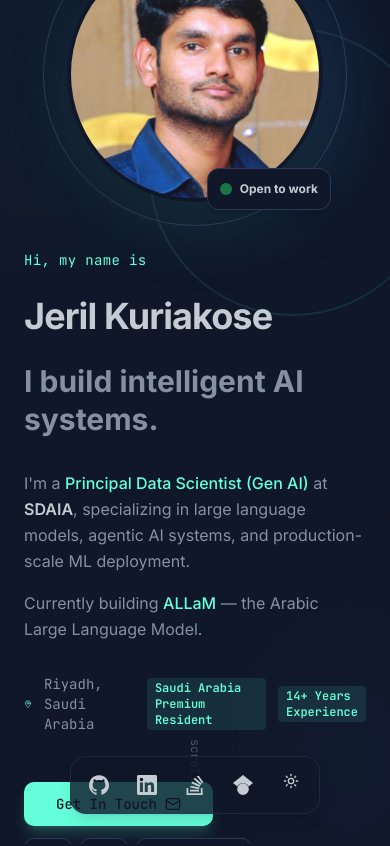
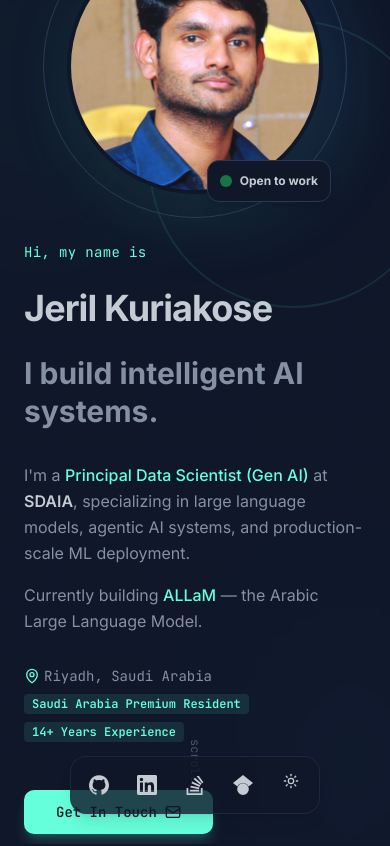
Before and after one commit to jerilkuriakose/jerilkuriakose.github.io, a Next.js app: page / in a window 390 px wide. Shown: the top 846 px of the page. Built offline with nearby package versions, Linux system fonts and the light colour scheme.

Commit message:
Fix mobile layout for location/experience badges in hero section
- Add flex-wrap to allow badges to wrap on small screens
- Group MapPin icon with location text to prevent awkward breaks
- Add whitespace-nowrap to badges to keep text together
- Add flex-shrink-0 to icon to prevent shrinking

```diff
--- a/app/page.tsx
+++ b/app/page.tsx
@@ -246,13 +246,15 @@ export default function Home() {
 
             {/* Location Row */}
             <BlurFade delay={BLUR_FADE_DELAY * 5}>
-              <div className="flex items-center gap-3 text-sm font-mono text-muted-foreground py-2">
-                <MapPin className="h-4 w-4 text-primary" />
-                <span>{DATA.location}</span>
-                <span className="px-2 py-0.5 bg-primary/10 text-primary rounded text-xs font-semibold ml-2">
+              <div className="flex flex-wrap items-center gap-2 text-sm font-mono text-muted-foreground py-2">
+                <span className="flex items-center gap-1">
+                  <MapPin className="h-4 w-4 text-primary flex-shrink-0" />
+                  <span>{DATA.location}</span>
+                </span>
+                <span className="px-2 py-0.5 bg-primary/10 text-primary rounded text-xs font-semibold whitespace-nowrap">
                   {DATA.extraInfo}
                 </span>
-                <span className="px-2 py-0.5 bg-primary/10 text-primary rounded text-xs font-semibold">
+                <span className="px-2 py-0.5 bg-primary/10 text-primary rounded text-xs font-semibold whitespace-nowrap">
                   {DATA.yearsOfExperience} Years Experience
                 </span>
               </div>
```
